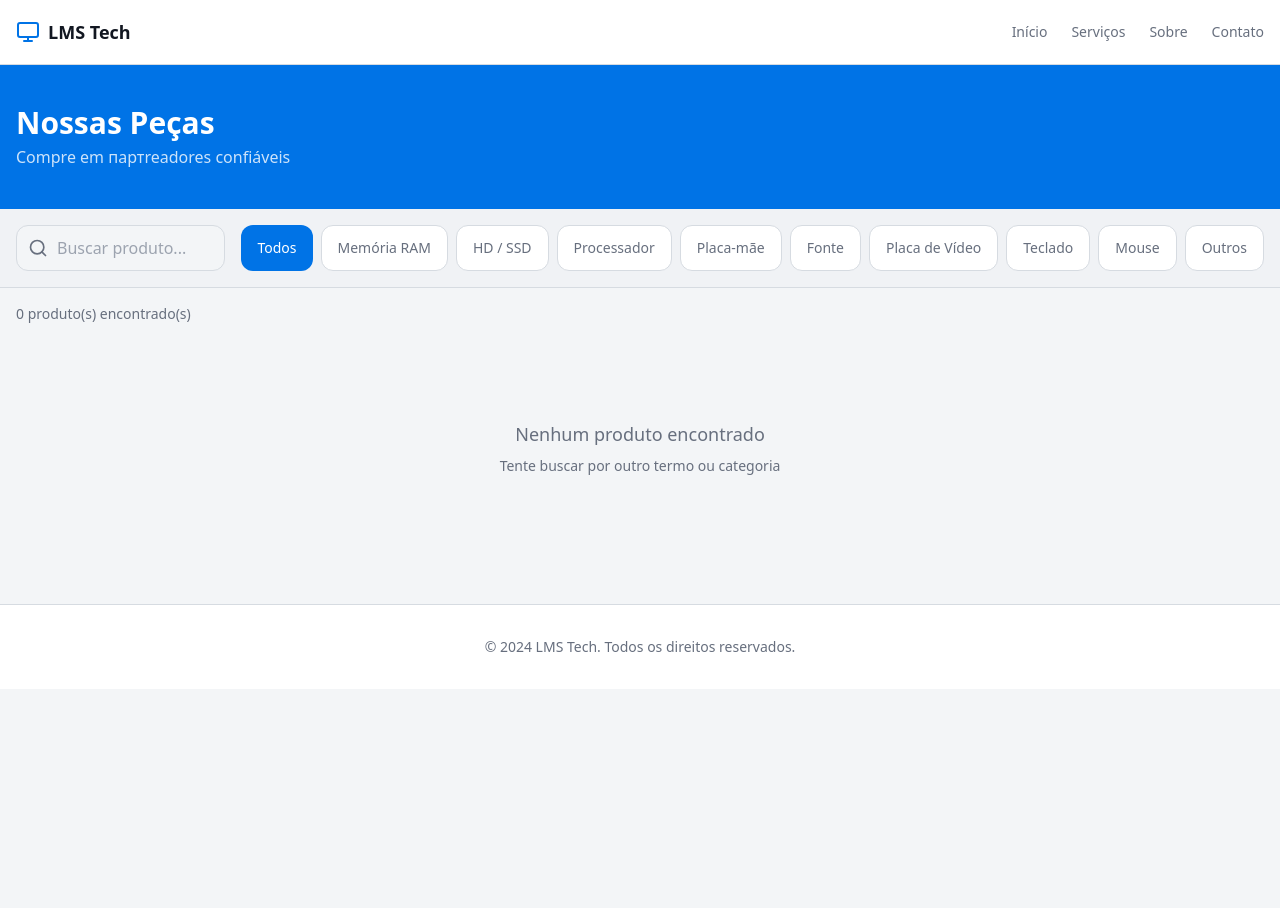
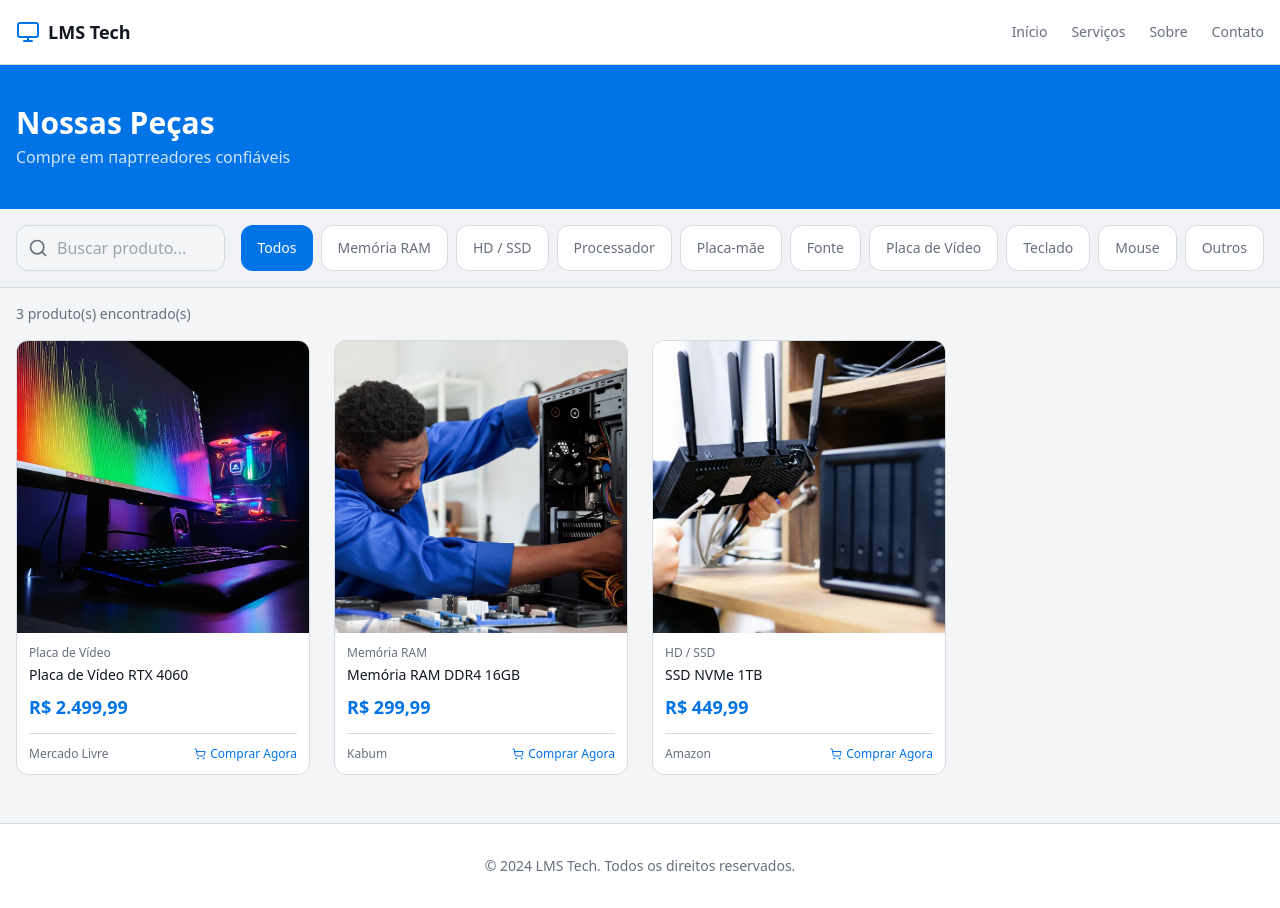
Before and after one commit to squash1104/siterender, a React (Vite) app: page /pecas in a window 1280 px wide. Before the commit the page ends 800 px from the top, so only its background shows below. Built offline with nearby package versions, Linux system fonts and the light colour scheme.

Commit message:
Add sample products for initial catalog

```diff
--- a/src/pages/Pecas.jsx
+++ b/src/pages/Pecas.jsx
@@ -30,7 +30,50 @@ export default function Pecas() {
   useEffect(() => {
     try {
       const stored = localStorage.getItem("pecas");
-      setProducts(stored ? JSON.parse(stored) : []);
+      let loadedProducts = stored ? JSON.parse(stored) : [];
+      if (loadedProducts.length === 0) {
+        // Adicionar produtos de exemplo se nenhum existir
+        loadedProducts = [
+          {
+            id: 1,
+            nome: "Placa de Vídeo RTX 4060",
+            descricao: "Placa de vídeo NVIDIA GeForce RTX 4060, 8GB GDDR6",
+            categoria: "Placa de Vídeo",
+            preco: 2499.99,
+            imagem_url: "/pc gamer.avif",
+            link_compra: "https://www.mercadolivre.com.br/",
+            loja: "Mercado Livre",
+            destaque: true,
+            disponivel: true,
+          },
+          {
+            id: 2,
+            nome: "Memória RAM DDR4 16GB",
+            descricao: "Kit 2x8GB DDR4 3200MHz Kingston",
+            categoria: "Memória RAM",
+            preco: 299.99,
+            imagem_url: "/Manutenção.jpg",
+            link_compra: "https://www.kabum.com.br/",
+            loja: "Kabum",
+            destaque: false,
+            disponivel: true,
+          },
+          {
+            id: 3,
+            nome: "SSD NVMe 1TB",
+            descricao: "SSD NVMe M.2 1TB Samsung 980",
+            categoria: "HD / SSD",
+            preco: 449.99,
+            imagem_url: "/rede.webp",
+            link_compra: "https://www.amazon.com.br/",
+            loja: "Amazon",
+            destaque: false,
+            disponivel: true,
+          },
+        ];
+        localStorage.setItem("pecas", JSON.stringify(loadedProducts));
+      }
+      setProducts(loadedProducts);
     } catch {
       setProducts([]);
     }
```
